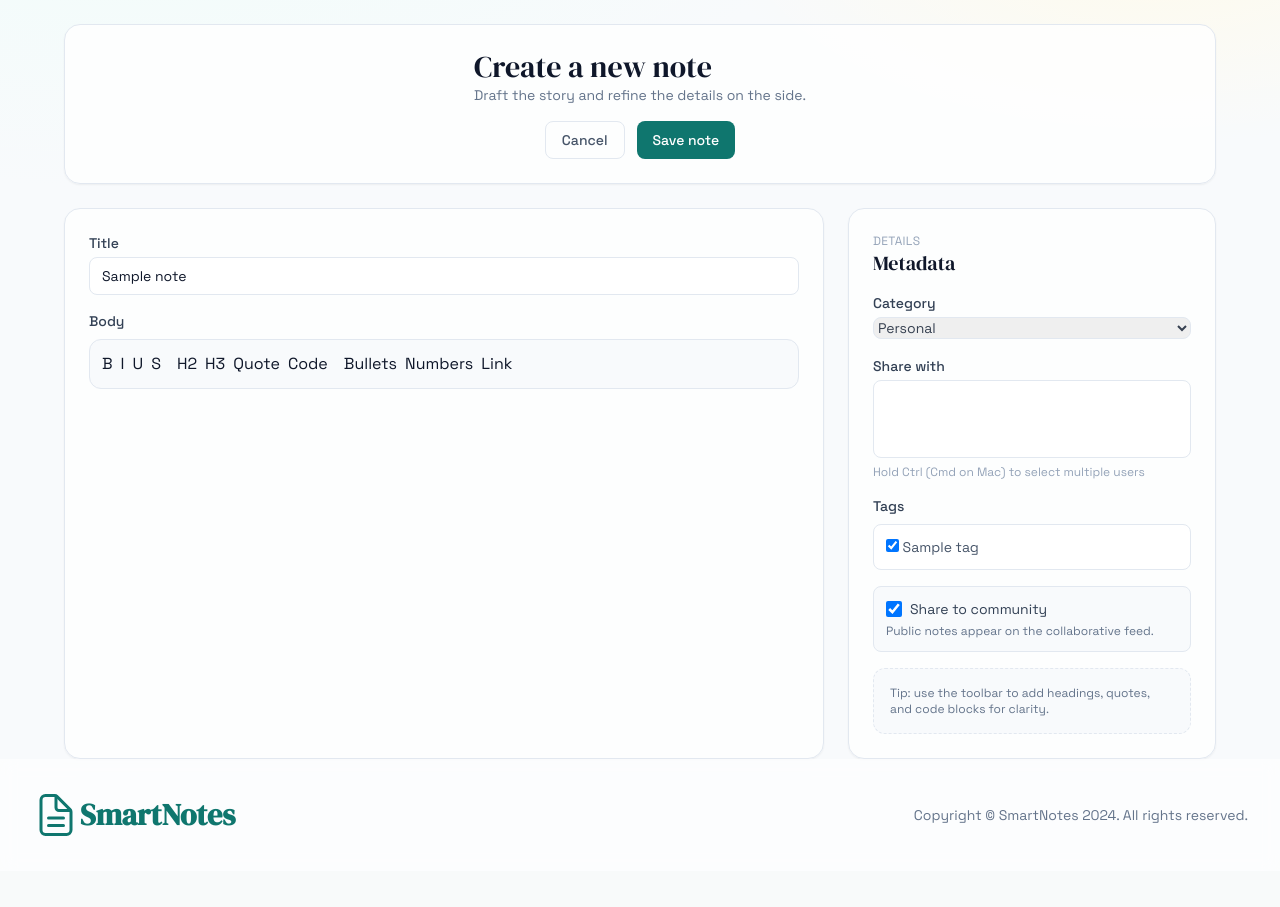
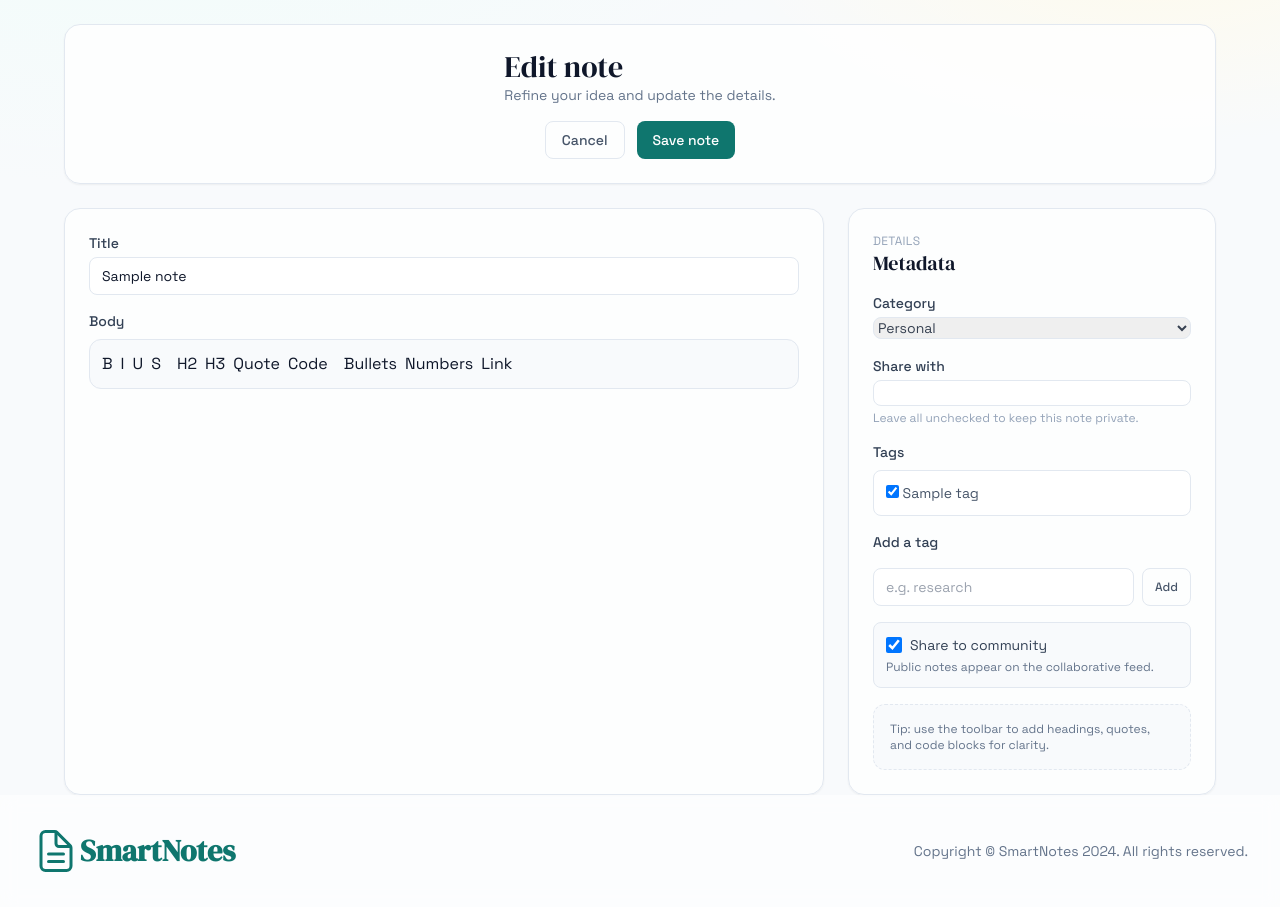
Before and after one commit to majortank/smartnotes, a Django app: page /smart/notes/1/edit in a window 1280 px wide. Shown: the part 76-983 px from the top of the page. Before the commit the page ends 912 px from the top, so only its background shows below. Run offline with Django 5.2, Linux system fonts and the light colour scheme; a user stored in the database is signed in; data comes from the database, SQL or seed files in the repository; tables that the repository leaves empty hold one stand-in row (values such as "Sample post"); lists and menus that the app fills with data are empty; style sheets or scripts are compiled from the project's sources; some libraries are stand-ins or nearby versions.

Commit message:
Refactor NotesForm to use CheckboxSelectMultiple for shared_with field and update notes_form.html for better user experience with tag management

```diff
--- a/notes/forms.py
+++ b/notes/forms.py
@@ -13,7 +13,7 @@ class NotesForm(forms.ModelForm):
     shared_with = forms.ModelMultipleChoiceField(
         queryset=User.objects.none(),
         required=False,
-        widget=forms.SelectMultiple,
+        widget=forms.CheckboxSelectMultiple,
         label='Share with'
     )
 
@@ -33,9 +33,8 @@ class NotesForm(forms.ModelForm):
             'category': forms.Select(attrs={
                 'class': 'rounded-lg border-gray-300 text-sm text-gray-700 focus:border-indigo-500 focus:ring-indigo-500',
             }),
-            'shared_with': forms.SelectMultiple(attrs={
-                'class': 'rounded-lg border-gray-300 text-sm text-gray-700 focus:border-indigo-500 focus:ring-indigo-500',
-                'size': '3',
+            'shared_with': forms.CheckboxSelectMultiple(attrs={
+                'class': 'space-y-2',
             }),
             'is_public': forms.CheckboxInput(attrs={
                 'class': 'h-4 w-4 rounded border-slate-300 text-teal-700 focus:ring-teal-500',
--- a/notes/templates/notes/notes_form.html
+++ b/notes/templates/notes/notes_form.html
@@ -7,14 +7,26 @@
   <div class="mx-auto max-w-6xl space-y-6">
     <div class="flex flex-col gap-4 rounded-2xl border border-slate-200 bg-white/80 p-6 shadow-sm md:flex-row md:items-center md:justify-between">
       <div>
+        {% if form.instance.pk %}
+        <h1 class="text-3xl text-slate-900">Edit note</h1>
+        <p class="text-sm text-slate-500">Refine your idea and update the details.</p>
+        {% else %}
         <h1 class="text-3xl text-slate-900">Create a new note</h1>
         <p class="text-sm text-slate-500">Draft the story and refine the details on the side.</p>
+        {% endif %}
       </div>
       <div class="flex gap-3">
+        {% if form.instance.pk %}
+        <a href="{% url 'notes.detail' pk=form.instance.pk %}"
+           class="inline-flex items-center justify-center rounded-lg border border-slate-200 px-4 py-2 text-sm font-medium text-slate-600 transition hover:bg-slate-50">
+          Cancel
+        </a>
+        {% else %}
         <a href="{% url 'notes.list' %}"
            class="inline-flex items-center justify-center rounded-lg border border-slate-200 px-4 py-2 text-sm font-medium text-slate-600 transition hover:bg-slate-50">
           Cancel
         </a>
+        {% endif %}
         <button type="submit" form="note-form"
                 class="inline-flex items-center justify-center rounded-lg bg-teal-700 px-4 py-2 text-sm font-medium text-white transition hover:bg-teal-800">
           Save note
@@ -66,15 +78,28 @@
         </div>
         <div class="space-y-1">
           <label class="block text-sm font-medium text-slate-700">{{ form.shared_with.label }}</label>
-          {{ form.shared_with|add_class:"w-full rounded-lg border border-slate-200 text-sm focus:border-teal-500 focus:ring-2 focus:ring-teal-200" }}
-          <p class="text-xs text-slate-400">{{ form.shared_with.help_text }}</p>
+          <div class="rounded-lg border border-slate-200 bg-white p-3 text-sm text-slate-600">
+            {{ form.shared_with }}
+          </div>
+          <p class="text-xs text-slate-400">Leave all unchecked to keep this note private.</p>
         </div>
         <div class="space-y-2">
           <label class="block text-sm font-medium text-slate-700">{{ form.tags.label }}</label>
           <div class="rounded-lg border border-slate-200 bg-white p-3 text-sm text-slate-600">
             {{ form.tags }}
           </div>
+          {% if tags_count == 0 %}
+          <p class="text-xs text-slate-400">No tags yet. Add one below.</p>
+          {% endif %}
         </div>
+        <form method="post" action="{% url 'tags.create' %}" class="space-y-2">
+          {% csrf_token %}
+          <label class="block text-sm font-medium text-slate-700">Add a tag</label>
+          <div class="flex gap-2">
+            <input name="name" type="text" placeholder="e.g. research" class="w-full rounded-lg border border-slate-200 px-3 py-2 text-sm">
+            <button type="submit" class="rounded-lg border border-slate-200 px-3 py-2 text-xs font-medium text-slate-600">Add</button>
+          </div>
+        </form>
         <div class="rounded-lg border border-slate-200 bg-slate-50 p-3">
           <label class="flex items-center gap-2 text-sm text-slate-700">
             {{ form.is_public }}
--- a/notes/urls.py
+++ b/notes/urls.py
@@ -4,6 +4,7 @@ from . import views
 
 urlpatterns = [
     path('notes', views.NotesListView.as_view(), name='notes.list'),
+    path('tags/create', views.create_tag, name='tags.create'),
     path('community', views.CommunityView.as_view(), name='community'),
     path('inbox', views.InboxView.as_view(), name='inbox'),
     path('messages/send', views.send_message, name='messages.send'),
--- a/notes/views.py
+++ b/notes/views.py
@@ -6,7 +6,7 @@ from django.contrib import messages
 from django.views.generic import ListView, DetailView, CreateView, UpdateView, TemplateView
 from django.views.generic.edit import DeleteView
 from django.contrib.auth.mixins import LoginRequiredMixin
-from .models import Notes, Profile, ShareGroup, ShareLink, NoteShareLog, Message
+from .models import Notes, Profile, ShareGroup, ShareLink, NoteShareLog, Message, Tag
 from django.contrib.auth.models import User
 
 from .forms import NotesForm, ProfileForm
@@ -134,6 +134,11 @@ class NotesCreateView(LoginRequiredMixin, CreateView):
         kwargs['user'] = self.request.user
         return kwargs
 
+    def get_context_data(self, **kwargs):
+        context = super().get_context_data(**kwargs)
+        context['tags_count'] = Tag.objects.count()
+        return context
+
 class NotesUpdateView(NoteOwnerMixin, UpdateView):
     model = Notes
     form_class = NotesForm
@@ -155,6 +160,11 @@ class NotesUpdateView(NoteOwnerMixin, UpdateView):
         kwargs = super().get_form_kwargs()
         kwargs['user'] = self.request.user
         return kwargs
+
+    def get_context_data(self, **kwargs):
+        context = super().get_context_data(**kwargs)
+        context['tags_count'] = Tag.objects.count()
+        return context
 
 class NotesDeleteView(NoteOwnerMixin, DeleteView):
     model = Notes
@@ -570,3 +580,22 @@ def send_message(request):
     )
     messages.success(request, f"Message sent to {recipient.username}.")
     return redirect(request.META.get("HTTP_REFERER", "/smart/community"))
+
+
+@require_http_methods(["POST"])
+def create_tag(request):
+    if not request.user.is_authenticated:
+        return JsonResponse({"detail": "Authentication required."}, status=401)
+
+    name = (request.POST.get("name") or "").strip()
+    if not name:
+        messages.error(request, "Please provide a tag name.")
+        return redirect(request.META.get("HTTP_REFERER", "/smart/notes/new"))
+
+    tag, created = Tag.objects.get_or_create(name=name)
+    if created:
+        messages.success(request, f"Tag '{tag.name}' added.")
+    else:
+        messages.info(request, f"Tag '{tag.name}' already exists.")
+
+    return redirect(request.META.get("HTTP_REFERER", "/smart/notes/new"))
```
